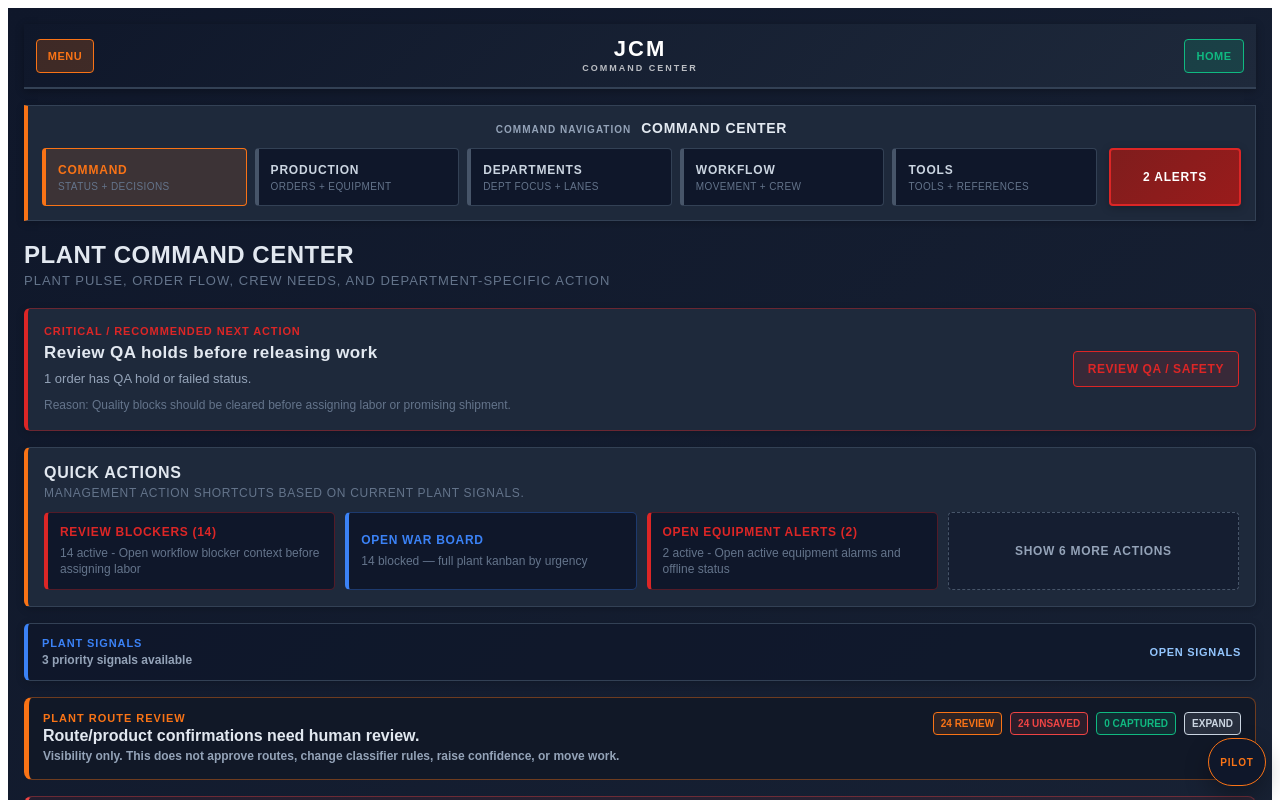
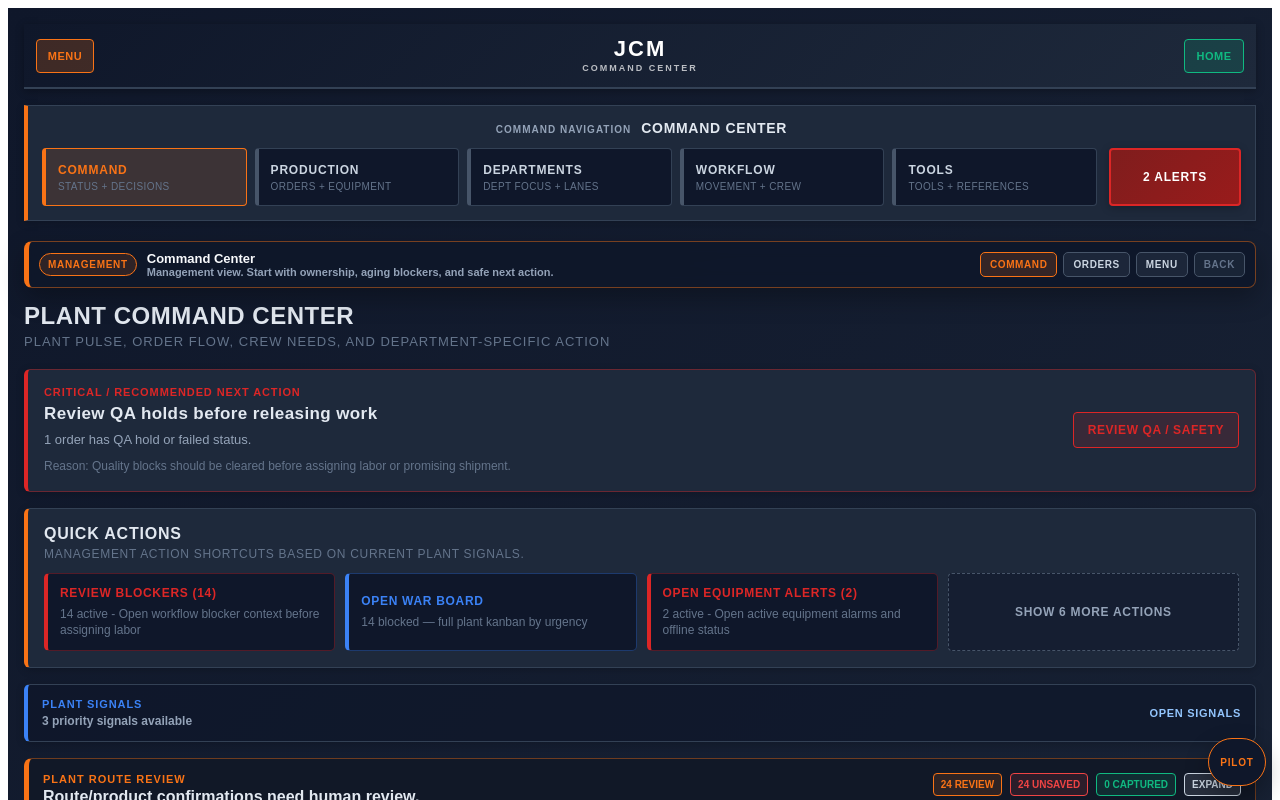
Before and after one commit to jcm-digital-coworker/JCM-Command-Center, a React (Vite) app: page / in a window 1280 px wide. Shown: the top 800 px of the page. Built offline with nearby package versions, Linux system fonts and the light colour scheme.

Commit message:
Wire sticky mission bar into app shell

```diff
--- a/src/App.tsx
+++ b/src/App.tsx
@@ -18,6 +18,7 @@ import AppHeader from './components/shell/AppHeader';
 import AppDrawer from './components/shell/AppDrawer';
 import CommandNavigationBar from './components/shell/CommandNavigationBar';
 import DevToolkitFlyout from './components/shell/DevToolkitFlyout';
+import StickyMissionBar from './components/shell/StickyMissionBar';
 import { getHomeTabForRole } from './logic/navigationAccess';
 import type { Language } from './i18n/language';
 import { getStoredLanguage, setStoredLanguage } from './i18n/language';
@@ -158,6 +159,14 @@ export default function App() {
     if (nextTab === tab) return;
     setTabHistory((prev) => [...prev, tab]);
     setTab(nextTab);
+  }
+
+  function goCommandCenter() {
+    setSelected(null);
+    setSimulatorMachine(null);
+    setSelectedWorkCenter(null);
+    setTabHistory([]);
+    setTab('dashboard');
   }
 
   function goHome() {
@@ -338,6 +347,22 @@ export default function App() {
   if (selectedWorkCenter) {
     return (
       <div style={pageStyle}>
+        <StickyMissionBar
+          roleView={roleView}
+          activeTab={tab}
+          currentLabel={tabLabel(tab, language)}
+          departmentFilter={departmentFilter}
+          selectedWorkCenter={selectedWorkCenter}
+          canGoBack
+          theme={theme}
+          onCommandCenter={goCommandCenter}
+          onOrders={() => {
+            setSelectedWorkCenter(null);
+            navigateTo('orders');
+          }}
+          onBack={() => setSelectedWorkCenter(null)}
+          onOpenMenu={() => setMenuOpen(true)}
+        />
         <WorkCenterDetailPage
           workCenter={selectedWorkCenter}
           machines={selectedWorkCenter.department === 'Maintenance' ? machinesNeedingService : sortedMachines}
@@ -445,6 +470,20 @@ export default function App() {
         theme={theme}
         onNavigate={navigateTo}
         lang={language}
+      />
+
+      <StickyMissionBar
+        roleView={roleView}
+        activeTab={tab}
+        currentLabel={tabLabel(tab, language)}
+        departmentFilter={departmentFilter}
+        selectedWorkCenter={null}
+        canGoBack={tabHistory.length > 0}
+        theme={theme}
+        onCommandCenter={goCommandCenter}
+        onOrders={() => navigateTo('orders')}
+        onBack={goBack}
+        onOpenMenu={() => setMenuOpen(true)}
       />
 
       <DevToolkitFlyout
```
